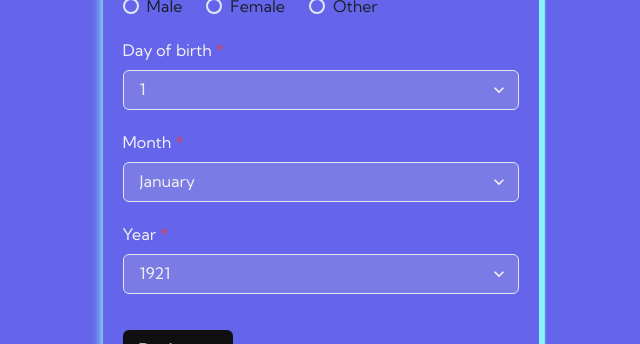
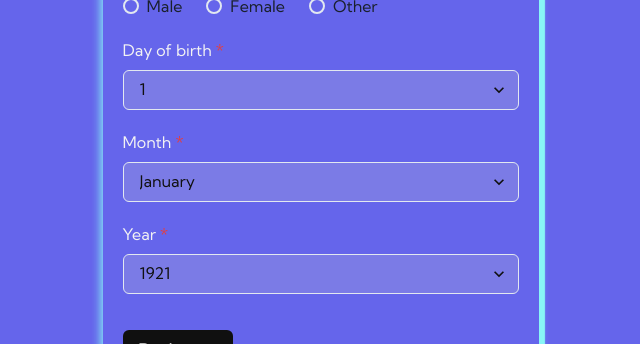
Before and after one commit to FabrizioOtranto/pushing-front, a React (Vite) app: page / in a window 1280 px wide. Shown: the part 314-658 px from the top of the page, without its empty margins (319-959 px from the left). Built offline with nearby package versions, Linux system fonts and the light colour scheme.

Commit message:
se cambio el color de los select

```diff
--- a/src/components/Login.jsx
+++ b/src/components/Login.jsx
@@ -124,6 +124,7 @@ const Login = () => {
                                 </FormLabel>
                                 <Input
                                     name="user"
+                                    cy-get="user"
                                     id="user"
                                     type="text"
                                     color="white"
@@ -182,7 +183,7 @@ const Login = () => {
                                         <Select
                                             id="day"
                                             bg="primary.300"
-                                            color="white"
+                                            color="black.500"
                                             focusBorderColor="none"
                                             onChange={handleChange}
                                             name="day"
@@ -204,7 +205,7 @@ const Login = () => {
                                         <Select
                                             id="month"
                                             bg="primary.300"
-                                            color="white"
+                                            color="black.500"
                                             focusBorderColor="none"
                                             name="month"
                                             onChange={handleChange}
@@ -223,7 +224,7 @@ const Login = () => {
                                         <Select
                                             id="year"
                                             bg="primary.300"
-                                            color="white"
+                                            color="black.500"
                                             focusBorderColor="none"
                                             onChange={handleChange}
                                             name="year"
```
